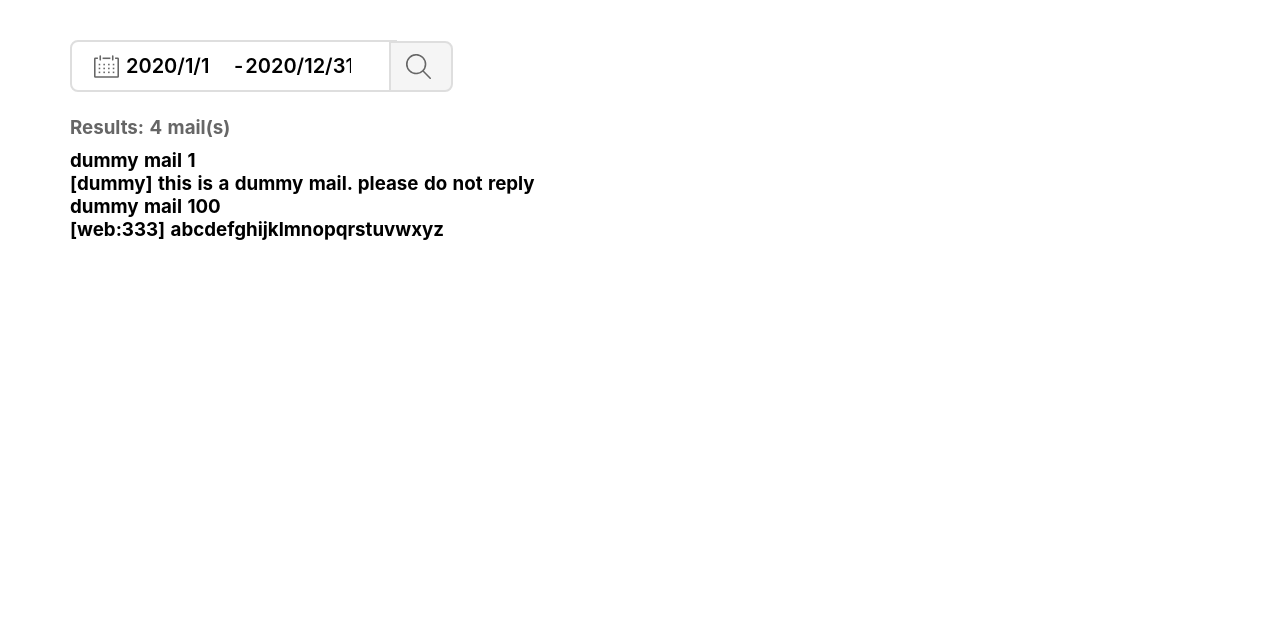
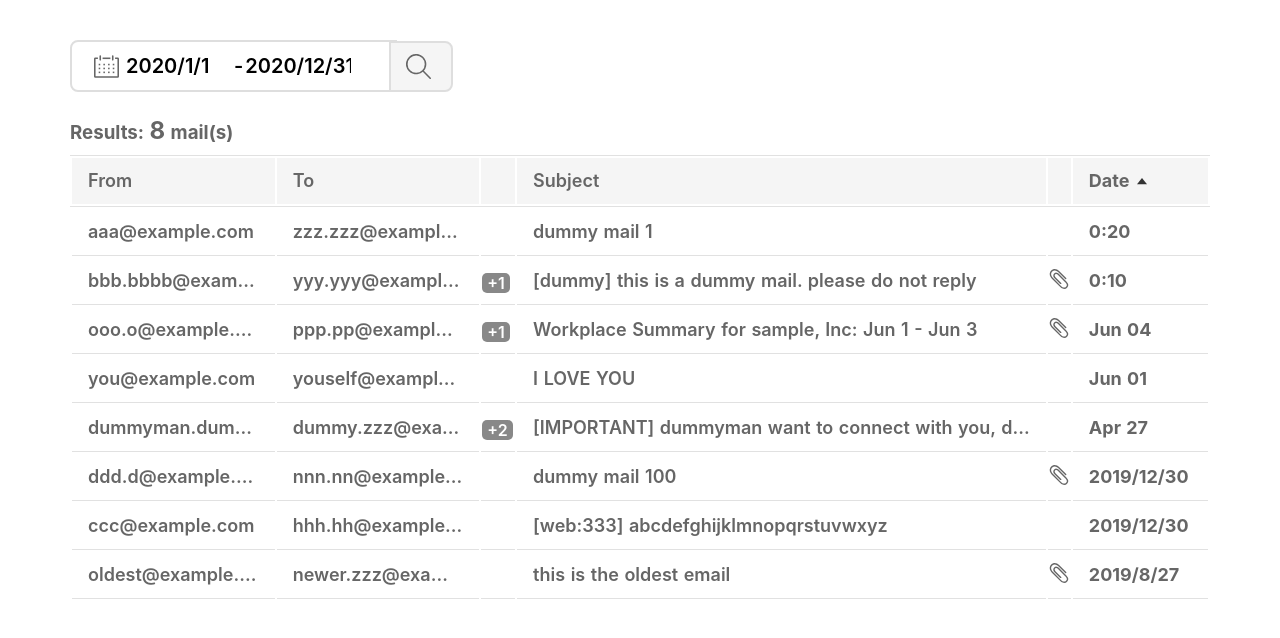
Before and after one commit to gunt3648/hennge-challenge, a Nuxt app: page / in a window 1280 px wide. Shown: the top 638 px of the page. Built offline with nearby package versions, Linux system fonts and the light colour scheme.

Commit message:
Add mail component

```diff
--- a/assets/css/global.scss
+++ b/assets/css/global.scss
@@ -6,7 +6,8 @@ h5,
 h6,
 p,
 span,
-input {
+input,
+td {
 	font-family: "Quicksand", "Source Sans Pro", -apple-system, BlinkMacSystemFont, "Segoe UI", Roboto, "Helvetica Neue",
 		Arial, sans-serif;
 }
--- /dev/null
+++ b/components/Mail.vue
@@ -0,0 +1,108 @@
+<template>
+  <tr class="mail-table-row" @mouseover="currKey = mailData.key" @mouseleave="currKey = null">
+    <td class="mail-table-from">{{ mailData.from }}</td>
+    <td class="mail-table-to">{{ `${mailData.to[0]}${(mailData.to[1]) ? ", ...": ""}` }}</td>
+    <td class="mail-table-addto">
+      <span
+        class="mail-table-number"
+        :style="{ backgroundColor: (currKey === mailData.key) ? 'rgb(2, 52, 222)' : '' }"
+        v-if="mailData.to.length > 1"
+      >{{ `+${mailData.to.length - 1}` }}</span>
+    </td>
+    <td class="mail-table-subject">{{ mailData.subject }}</td>
+    <td class="mail-table-attach">
+      <img
+        class="clip"
+        src="~/static/icon/icon_clip.svg"
+        v-if="mailData.attach.length"
+        :class="{ 'filtered': currKey === mailData.key }"
+      />
+    </td>
+    <td class="mail-table-date">{{ calcDate(mailData.date) }}</td>
+  </tr>
+</template>
+
+<script>
+export default {
+  props: ["mailData"],
+  data() {
+    return {
+      currKey: null,
+    };
+  },
+  methods: {
+    calcDate: function (date) {
+      // Assume that the current date is Dec 1, 2020
+      const currDate = new Date(2020, 11, 1);
+
+      const y = date.getYear(),
+        m = date.getMonth(),
+        d = date.getDate();
+
+      if (currDate.getYear() === y) {
+        if (currDate.getMonth() === m && currDate.getDate() === d)
+          return `${date.getHours()}:${date.getMinutes()}`;
+        else
+          return `${date.toLocaleString("default", { month: "short" })} ${
+            d < 10 ? "0" + d : d
+          }`;
+      } else return `${y + 1900}/${m + 1}/${d}`;
+    },
+  },
+};
+</script>
+
+<style lang="scss" scoped>
+.mail-table-row {
+  color: rgb(59, 51, 55);
+
+  &:hover {
+    color: rgb(2, 52, 222) !important;
+    cursor: pointer;
+  }
+
+  td {
+    white-space: nowrap;
+    overflow: hidden;
+    text-overflow: ellipsis;
+
+    color: inherit;
+
+    border-bottom: 1px rgb(225, 225, 225) solid;
+  }
+
+  .mail-table-attach {
+    .clip {
+      width: 20px;
+      height: 20px;
+
+      &.filtered {
+        filter: invert(14%) sepia(87%) saturate(5840%) hue-rotate(231deg)
+          brightness(84%) contrast(109%);
+      }
+    }
+  }
+
+  .mail-table-addto {
+    .mail-table-number {
+      padding: 0px 5px;
+      background-color: rgb(136, 136, 136);
+      font-size: 16px;
+      line-height: 18px;
+      vertical-align: middle;
+      color: white;
+
+      border-radius: 5px;
+    }
+  }
+
+  .mail-table-from,
+  .mail-table-to,
+  .mail-table-subject,
+  .mail-table-date {
+    padding: 14px 16px;
+    line-height: 18px;
+    vertical-align: middle;
+  }
+}
+</style>>
--- a/components/MailBox.vue
+++ b/components/MailBox.vue
@@ -1,8 +1,32 @@
 <template>
   <div class="mail-box">
-    <h3 class="mail-box-head">Results: {{ (mailList)? mailList.length : 0 }} mail(s)</h3>
+    <h3 class="mail-box-head">
+      Results:
+      <span>{{ (mailList)? mailList.length : 0 }}</span> mail(s)
+    </h3>
     <div class="mail-box-body" v-if="mailList && mailList.length > 0">
-      <h3 v-for="mail in mailList" :key="mail.subject">{{ mail.subject }}</h3>
+      <table class="mail-table-head">
+        <tr class="mail-table-row">
+          <td class="mail-table-from">From</td>
+          <td class="mail-table-to">To</td>
+          <td class="mail-table-addto"></td>
+          <td class="mail-table-subject">Subject</td>
+          <td class="mail-table-attach"></td>
+          <td class="mail-table-date" @click="reorder()">
+            Date
+            <span>
+              <img
+                class="arrow"
+                src="~/static/icon/icon_arrow01.svg"
+                :style="{ transform: isAsc ? 'rotate(180deg)' : '' }"
+              />
+            </span>
+          </td>
+        </tr>
+      </table>
+      <table class="mail-table-body">
+        <Mail v-for="mail in mailList" :key="mail.key" :mailData="mail" />
+      </table>
     </div>
 
     <div class="mail-box-empty" v-else>
@@ -15,17 +39,28 @@
 import { mapGetters } from "vuex";
 
 export default {
+  data() {
+    return {
+      isAsc: false,
+    };
+  },
   computed: {
     ...mapGetters({ mailList: "mail/mailList" }),
   },
   async created() {
-		await this.$store.dispatch('mail/fetch');
-		await this.$store.dispatch('mail/sort', false);
-	}
+    await this.$store.dispatch("mail/fetch");
+    await this.$store.dispatch("mail/sort", this.isAsc);
+  },
+  methods: {
+    async reorder() {
+      this.isAsc = !this.isAsc;
+      await this.$store.dispatch("mail/sort", this.isAsc);
+    },
+  },
 };
 </script>
 
-<style lang="scss" scoped>
+<style lang="scss">
 .mail-box {
   height: 100%;
   width: 100%;
@@ -33,6 +68,83 @@ export default {
   .mail-box-head {
     color: rgb(102, 102, 102);
     margin-bottom: 10px;
+
+    span {
+      font-size: 24px;
+    }
+  }
+
+  .mail-box-body {
+    .mail-table-head,
+    .mail-table-body {
+      table-layout: fixed;
+      width: 100%;
+
+      user-select: none;
+
+      .mail-table-row {
+        width: 100%;
+
+        color: rgb(102, 102, 102);
+        font-size: 18px;
+        font-weight: 600;
+
+        .mail-table-from {
+          width: 18%;
+        }
+
+        .mail-table-to {
+          width: 18%;
+        }
+
+        .mail-table-addto {
+          width: 3%;
+        }
+
+        .mail-table-subject {
+          width: 47%;
+        }
+
+        .mail-table-attach {
+          width: 2%;
+        }
+
+        .mail-table-date {
+          width: 12%;
+          font-weight: bold;
+
+					cursor: pointer;
+
+          .arrow {
+            height: 12px;
+            width: 10px;
+            margin-top: -2px;
+            margin-left: 2px;
+
+            line-height: 18px;
+            vertical-align: middle;
+          }
+        }
+      }
+    }
+
+    .mail-table-head {
+      border-top: 1px rgb(225, 225, 225) solid;
+      border-bottom: 1px rgb(225, 225, 225) solid;
+
+      .mail-table-row {
+        background-color: rgb(245, 245, 245);
+      }
+
+      .mail-table-from,
+      .mail-table-to,
+      .mail-table-subject,
+      .mail-table-date {
+        padding: 14px 16px;
+        line-height: 18px;
+        vertical-align: middle;
+      }
+    }
   }
 
   .mail-box-empty {
--- a/store/mail.js
+++ b/store/mail.js
@@ -31,7 +31,7 @@ export const actions = {
 					subject: "dummy mail 1",
 					from: "aaa@example.com",
 					to: ["zzz.zzz@example.com"],
-					date: new Date(2020, 1, 1, 0, 20),
+					date: new Date(2020, 11, 1, 0, 20),
 					content:
 						"Lorem ipsum dolor sit amet, consectetur adipiscing elit, sed do eiusmod tempor incididunt ut labore et dolore magna aliqua. Ut enim ad minim veniam, quis nostrud exercitation ullamco laboris nisi ut aliquip ex ea commodo consequat. Duis aute irure dolor in reprehenderit in voluptate velit esse cillum dolore eu fugiat nulla pariatur. Excepteur sint occaecat cupidatat non proident, sunt in culpa qui officia deserunt mollit anim id est laborum.",
 					attach: [],
@@ -41,7 +41,7 @@ export const actions = {
 					subject: "[dummy] this is a dummy mail. please do not reply",
 					from: "bbb.bbbb@example.com",
 					to: ["yyy.yyy@example.com", "xx@example.com"],
-					date: new Date(2020, 1, 1, 0, 10),
+					date: new Date(2020, 11, 1, 0, 10),
 					content:
 						"Lorem ipsum dolor sit amet, consectetur adipiscing elit, sed do eiusmod tempor incididunt ut labore et dolore magna aliqua. Ut enim ad minim veniam, quis nostrud exercitation ullamco laboris nisi ut aliquip ex ea commodo consequat. Duis aute irure dolor in reprehenderit in voluptate velit esse cillum dolore eu fugiat nulla pariatur. Excepteur sint occaecat cupidatat non proident, sunt in culpa qui officia deserunt mollit anim id est laborum.",
 					attach: ["data.csv", "data2.zip"],
@@ -49,20 +49,58 @@ export const actions = {
 				{
 					key: "9ApCB9Ypui",
 					subject: "[web:333] abcdefghijklmnopqrstuvwxyz",
-					from: "aaa@example.com",
-					to: ["zzz.zzz@example.com"],
-					date: new Date(2019, 12, 31, 10, 20),
+					from: "ccc@example.com",
+					to: ["hhh.hh@example.com"],
+					date: new Date(2019, 11, 30, 10, 20),
 					content: "hello world!",
 					attach: [],
 				},
 				{
 					key: "Jdh1dI5JPp",
 					subject: "dummy mail 100",
-					from: "aaa@example.com",
-					to: ["zzz.zzz@example.com"],
-					date: new Date(2019, 12, 31, 20, 20),
+					from: "ddd.d@example.com",
+					to: ["nnn.nn@example.com"],
+					date: new Date(2019, 11, 30, 20, 20),
 					content: "demo mail",
 					attach: ["test.txt"],
+				},
+				{
+					key: "2YRYJFDPzG",
+					subject: "[IMPORTANT] dummyman want to connect with you, dummyman want to connect with you, dummyman want to connect with you",
+					from: "dummyman.dummy@example.com",
+					to: ["dummy.zzz@example.com", "dummy.xxx@example.com", "dummy.ccc@example.com"],
+					date: new Date(2020, 3, 27, 15, 54),
+					content:
+						"Good day! I am dummyman!",
+					attach: [],
+				},
+				{
+					key: "EpVmE8zTQv",
+					subject: "Workplace Summary for sample, Inc: Jun 1 - Jun 3",
+					from: "ooo.o@example.com",
+					to: ["ppp.pp@example.com", "kk.k@example.com"],
+					date: new Date(2020, 5, 4, 17, 3),
+					content:
+						"Lorem ipsum dolor sit amet, consectetur adipiscing elit, sed do eiusmod tempor incididunt ut labore et dolore magna aliqua. Ut enim ad minim veniam, quis nostrud exercitation ullamco laboris nisi ut aliquip ex ea commodo consequat. Duis aute irure dolor in reprehenderit in voluptate velit esse cillum dolore eu fugiat nulla pariatur. Excepteur sint occaecat cupidatat non proident, sunt in culpa qui officia deserunt mollit anim id est laborum.",
+					attach: ["data.csv", "Jun5_2020_Workplace-sum.pdf"],
+				},
+				{
+					key: "shT8zvQXKY",
+					subject: "this is the oldest email",
+					from: "oldest@example.com",
+					to: ["newer.zzz@example.com"],
+					date: new Date(2019, 7, 27, 9, 34),
+					content: "hello world! this is the oldest email, which sent in Aug 2019!",
+					attach: ["oldest.doc"],
+				},
+				{
+					key: "ukeWKF0CaU",
+					subject: "I LOVE YOU",
+					from: "you@example.com",
+					to: ["youself@example.com"],
+					date: new Date(2020, 5, 1, 13, 5),
+					content: "I LOVE YOU",
+					attach: [],
 				},
 			];
 
@@ -74,7 +112,10 @@ export const actions = {
 		return createPromise(_ => commit("sortMails", isAsc));
 	},
 	setDate({ commit }, data) {
-		return createPromise(_ => commit("saveDate", data));
+		return createPromise(_ => {
+			if (data.start > data.end) throw new Error("End date must be after start date.")
+			commit("saveDate", data);
+		});
 	}
 }
 
@@ -84,8 +125,7 @@ const createPromise = fn => {
 			fn();
 			resolve();
 		} catch (err) {
-			console.error(err);
-			reject();
+			reject(err);
 		}
 	})
 };
```
